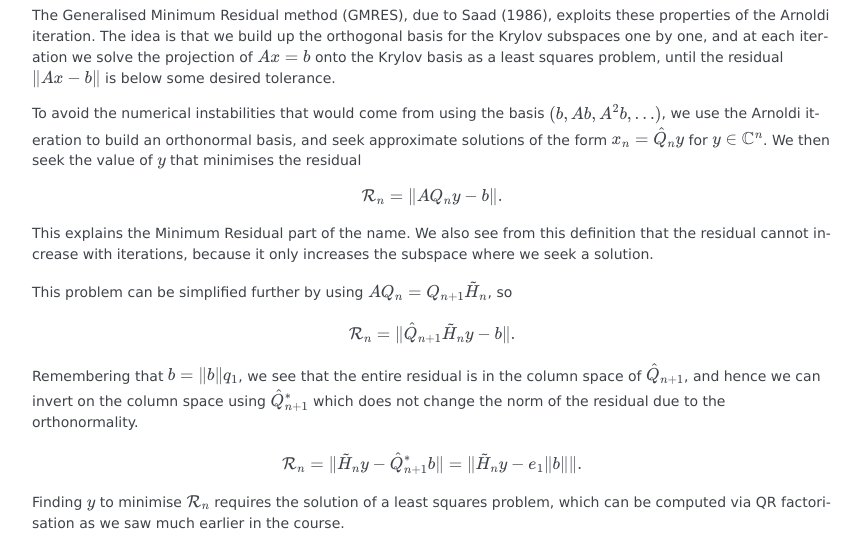
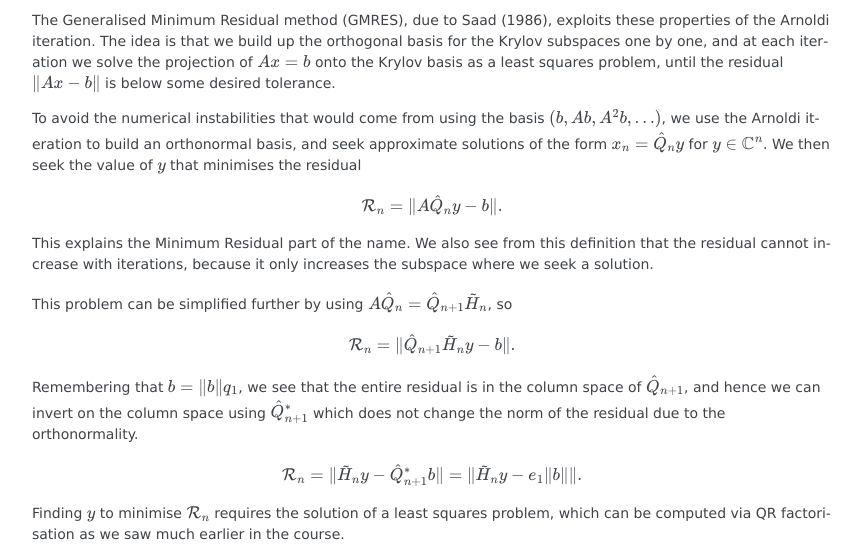
Before and after one commit to comp-lin-alg/comp-lin-alg-course, a Sphinx documentation site: the page built from doc/source/L6_krylov.rst, in a window 1280 px wide and 900 px high, scrolled down 2934 px, cut to the strip 72-616 px from the top of the window. Shown: the whole strip, without its empty margins (163-1025 px from the left). Built offline with Sphinx 7.4.7, drawn with Linux system fonts in a browser that asks for light colours; formulas are drawn with MathJax 3; pages that are not in the unit, such as notebooks, are missing from menus; some of the changed text lies outside the part shown.

Commit message:
fix typo

```diff
--- a/doc/source/L3_analysing_algorithms.rst
+++ b/doc/source/L3_analysing_algorithms.rst
@@ -97,8 +97,8 @@
 in the previous example). To evaluate the part marked 2 then requires
 the outer product of two vectors in `\mathbb{C}^{m-k}` and
 `\mathbb{C}^{n-k}` respectively, at a total cost of `(m-k)(n-k)` FLOPs.
-Finally two `(k-m)\times(n-k)` matrices are substracted, at cost
-`(k-m)(n-k)`. Putting all this together gives `\sim 4(n-k)(m-k)` FLOPs
+Finally two `(m-k)\times(n-k)` matrices are substracted, at cost
+`(m-k)(n-k)`. Putting all this together gives `\sim 4(n-k)(m-k)` FLOPs
 per `k` iteration.
 
 Now we have to sum this over `k`, so the total operation count is
--- a/doc/source/L6_krylov.rst
+++ b/doc/source/L6_krylov.rst
@@ -132,7 +132,7 @@
       b & Ab & \ldots & A^{n_1}b \\
       \end{pmatrix}
 
-then we would get `Q=Q_n`. Importantly, in the Arnoldi iteration, we
+then we would get `Q=\hat{Q}_n`. Importantly, in the Arnoldi iteration, we
 never form `K_n` or `R_n` explicitly, since these are very
 ill-conditioned and not useful numerically.
 
@@ -199,13 +199,13 @@
 
    .. math::
 
-      \mathcal{R}_n = \|AQ_ny - b\|.
+      \mathcal{R}_n = \|A\hat{Q}_ny - b\|.
 
 This explains the Minimum Residual part of the name. We also see from
 this definition that the residual cannot increase with iterations,
 because it only increases the subspace where we seek a solution.
 
-This problem can be simplified further by using `AQ_n = Q_{n+1}\tilde{H}_n`,
+This problem can be simplified further by using `A\hat{Q}_n = \hat{Q}_{n+1}\tilde{H}_n`,
 so
 
    .. math::
--- a/doc/source/L7_preconditioning.rst
+++ b/doc/source/L7_preconditioning.rst
@@ -1193,7 +1193,7 @@
    \]
    }
 
-Chebyshev acceleration
+Chebyshev acceleration (nonexaminable in 2023/24)
 ----------------------
 
 Say we have computed iterates `{x}^0,{x}^1,\ldots,{x}^k` using
```
Also changed, not shown: other parts of doc/source/L6_krylov.rst (+1 -1 lines).
